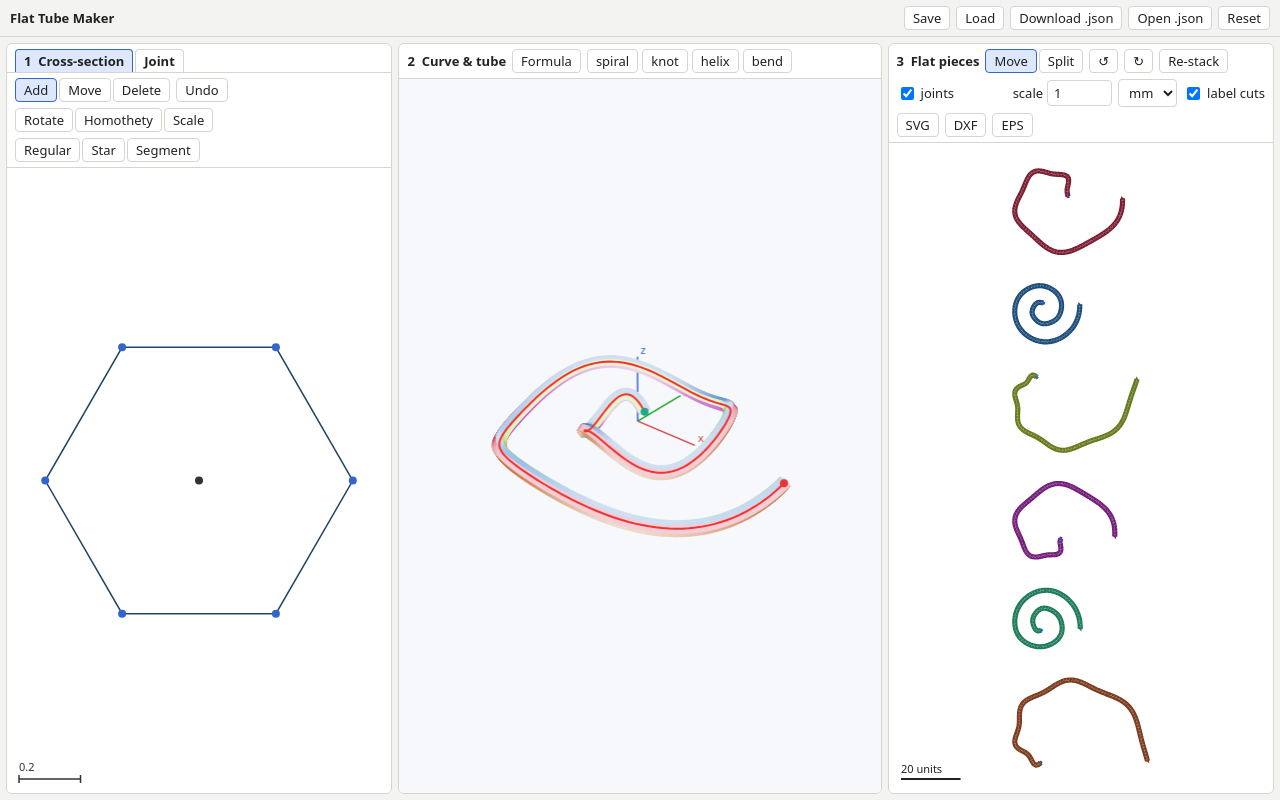
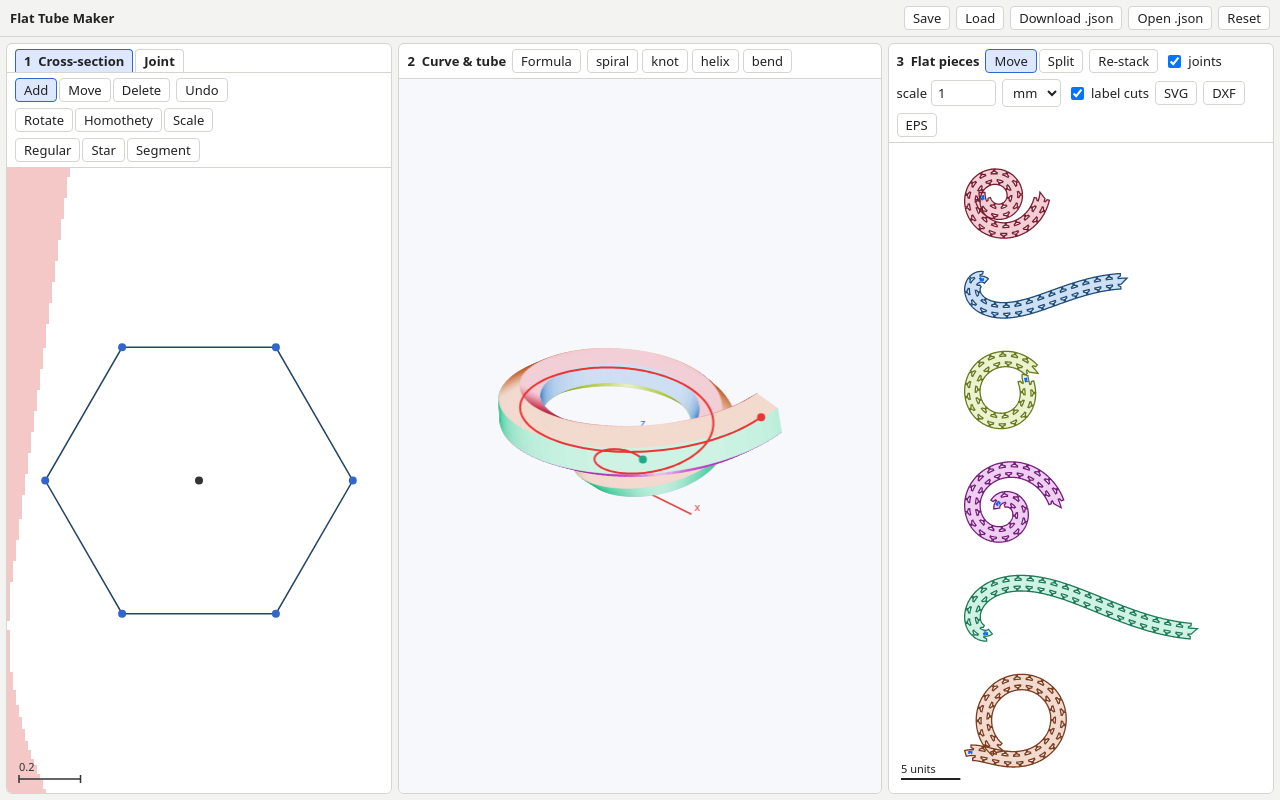
Before and after one commit to chaimgoodmanstrauss/flat-tube-maker, a plain HTML site: page index.html in a window 1280 px wide. Drawn offline with Linux system fonts and the light colour scheme.

Commit message:
Update flat tube maker: geometry, joints, polygon editing, export, flat view
Co-Authored-By: Claude Sonnet 5.5 <noreply@anthropic.com>

```diff
--- a/index.html
+++ b/index.html
@@ -65,8 +65,8 @@
       <b>2 &nbsp;Curve &amp; tube</b>
       <button id="formula" title="Edit x(t), y(t), z(t)">Formula</button>
       <span class="presets">
-        <button data-preset="t cos t|t sin t|sin 3t|2|4pi">spiral</button>
-      <button data-preset="(3+cos 3t) cos 2t|(3+cos 3t) sin 2t|sin 3t|0|2pi">knot</button>
+        <button data-preset=".25t cos t|.25t sin t|.25t|2|4pi">spiral</button>
+      <button data-preset="(2+cos 3t) cos 2t|(2+cos 3t) sin 2t|sin 3t|0|2pi">knot</button>
       <button data-preset="3cos t|3sin t|t/2|0|6pi">helix</button>
       <button data-preset="2cos t|sin 2t|t/3|0|3pi">bend</button>
       </span>
@@ -94,7 +94,6 @@
         <button data-fmode="move" title="Drag pieces; [ ] rotates the selected piece (shift = 45°)">Move</button>
         <button data-fmode="split" title="Then click a piece to cut it across at that spot">Split</button>
       </span>
-      <button id="rotl" title="Rotate selected piece ([)">↺</button><button id="rotr" title="Rotate selected piece (])">↻</button>
       <button id="relayout" title="Stack all pieces again">Re-stack</button>
       <label><input type="checkbox" id="jon" checked> joints</label>
       <span class="sp"></span>
--- a/js/app.js
+++ b/js/app.js
@@ -4,7 +4,7 @@
   const DEFAULT = () => ({
     v: 1,
     polygon: { closed: true, pts: [0, 1, 2, 3, 4, 5].map(k => [+(0.5 * Math.cos(k * Math.PI / 3)).toFixed(3), +(0.5 * Math.sin(k * Math.PI / 3)).toFixed(3)]) },
-    curve: { x: 't cos t', y: 't sin t', z: 'sin 3t', t0: '2', t1: '4pi', n: 300 },
+    curve: { x: '.25t cos t', y: '.25t sin t', z: '.25t', t0: '2', t1: '4pi', n: 300 },
     out: { scale: 1, unit: 'mm', cutLabels: true },
     joint: FTM.joints.defaults(),
     splits: {},
@@ -49,6 +49,7 @@
     const closed = state.polygon.closed = true;
     const drawn = state.polygon.pts, poly = closed ? FTM.resolvePolygon(drawn) : drawn;
     const Q = FTM.sweep(poly, cur.P, fr.U, fr.V);
+    editor.setNeg(FTM.negVolume(cur.P, fr.U, fr.V));
     model = { P: cur.P, T: cur.T, U: fr.U, V: fr.V, Q, closed };
     strips = FTM.buildStrips(poly, closed, Q, fr.U, fr.V);
     nSamples = n;
@@ -149,7 +150,6 @@
   $('jdove').addEventListener('click', () => jedit.setPts(FTM.joints.DOVETAIL.map(p => p.slice())));
   $('jon').addEventListener('change', e => { state.joint.on = e.target.checked; scheduleB(); });
   document.querySelectorAll('[data-fmode]').forEach(b => b.addEventListener('click', () => flat.setMode(b.dataset.fmode)));
-  $('rotl').addEventListener('click', () => flat.rotateSel(5)); $('rotr').addEventListener('click', () => flat.rotateSel(-5));
   $('relayout').addEventListener('click', () => { state.layout = {}; scheduleB(); });
 
   // ---- save / load ----
--- a/js/export.js
+++ b/js/export.js
@@ -25,7 +25,7 @@ window.FTM = window.FTM || {};
     s += `<g id="CUT" fill="none" stroke="#ff0000" stroke-width="${sw}" stroke-linejoin="round">\n`;
     for (const p of paths) {
       const d = p.pts.map((q, i) => (i ? 'L' : 'M') + f(q[0]) + ' ' + f(-q[1])).join(' ') + (p.closed ? ' Z' : '');
-      s += `<path data-layer="${p.layer}"${p.layer !== 'CUT' ? ' stroke="#0000ff"' : ''} d="${d}"/>\n`;
+      s += `<path data-layer="${p.layer}"${p.layer === 'OVERLAP' ? ' stroke="#ff6600"' : p.layer !== 'CUT' ? ' stroke="#0000ff"' : ''} d="${d}"/>\n`;
     }
     s += '</g>\n';
     return s + '</svg>\n';
@@ -37,7 +37,7 @@ window.FTM = window.FTM || {};
     const layers = [...new Set(paths.map(p => p.layer))];
     let s = g(0, 'SECTION') + g(2, 'HEADER') + g(9, '$ACADVER') + g(1, 'AC1009') + g(9, '$INSUNITS') + g(70, cfg.unit === 'mm' ? 4 : cfg.unit === 'in' ? 1 : 0) + g(0, 'ENDSEC');
     s += g(0, 'SECTION') + g(2, 'TABLES') + g(0, 'TABLE') + g(2, 'LAYER') + g(70, layers.length);
-    layers.forEach((l, i) => { s += g(0, 'LAYER') + g(2, l) + g(70, 0) + g(62, l === 'CUT' ? 1 : 5) + g(6, 'CONTINUOUS'); });
+    layers.forEach((l, i) => { s += g(0, 'LAYER') + g(2, l) + g(70, 0) + g(62, l === 'CUT' ? 1 : l === 'OVERLAP' ? 30 : 5) + g(6, 'CONTINUOUS'); });
     s += g(0, 'ENDTAB') + g(0, 'ENDSEC') + g(0, 'SECTION') + g(2, 'ENTITIES');
     for (const p of paths) {
       s += g(0, 'POLYLINE') + g(8, p.layer) + g(66, 1) + g(10, 0) + g(20, 0) + g(30, 0) + g(70, p.closed ? 1 : 0);
@@ -53,7 +53,7 @@ window.FTM = window.FTM || {};
     let s = `%!PS-Adobe-3.0 EPSF-3.0\n%%BoundingBox: ${Math.floor(bb[0])} ${Math.floor(bb[1])} ${Math.ceil(bb[2])} ${Math.ceil(bb[3])}\n%%HiResBoundingBox: ${f(bb[0])} ${f(bb[1])} ${f(bb[2])} ${f(bb[3])}\n%%Creator: Flat Tube Maker\n%%EndComments\n`;
     s += `${f(k)} ${f(k)} scale\n1 0 0 setrgbcolor ${f(cfg.unit === 'in' ? 0.004 : cfg.unit === 'mm' ? 0.1 : 0.5)} setlinewidth 1 setlinejoin\n`;
     for (const p of paths) {
-      s += (p.layer === 'CUT' ? '1 0 0' : '0 0 1') + ' setrgbcolor\nnewpath\n' + p.pts.map((q, i) => `${f(q[0])} ${f(q[1])} ${i ? 'lineto' : 'moveto'}`).join('\n') + (p.closed ? '\nclosepath' : '') + '\nstroke\n';
+      s += (p.layer === 'CUT' ? '1 0 0' : p.layer === 'OVERLAP' ? '1 0.4 0' : '0 0 1') + ' setrgbcolor\nnewpath\n' + p.pts.map((q, i) => `${f(q[0])} ${f(q[1])} ${i ? 'lineto' : 'moveto'}`).join('\n') + (p.closed ? '\nclosepath' : '') + '\nstroke\n';
     }
     return s + 'showpage\n%%EOF\n';
   };
--- a/js/flatview.js
+++ b/js/flatview.js
@@ -53,7 +53,7 @@ window.FTM = window.FTM || {};
           path.pts.forEach((p, i) => { const s = toScr(p, W, H); i ? ctx.lineTo(s[0], s[1]) : ctx.moveTo(s[0], s[1]); });
           if (path.closed) ctx.closePath();
           if (path.layer === 'CUT') { ctx.fillStyle = FTM.pieceColor(pc.edge, 0.88); ctx.fill(); }
-          ctx.strokeStyle = path.layer === 'CUT' ? FTM.pieceColor(pc.edge, 0.3) : '#06f'; ctx.lineWidth = isSel ? 2.6 : 1.3; ctx.stroke();
+          ctx.strokeStyle = path.layer === 'CUT' ? FTM.pieceColor(pc.edge, 0.3) : path.layer === 'OVERLAP' ? '#e60' : '#06f'; ctx.lineWidth = path.layer === 'OVERLAP' ? 1.8 : isSel ? 2.6 : 1.3; ctx.stroke();
         }
         if (opt.rulings) {
           const n = pc.rails.A.length, step = Math.max(1, Math.round((n - 1) / 70));
@@ -95,7 +95,7 @@ window.FTM = window.FTM || {};
         if (!pc) return;
         const l = pc.toLocal(w), A = pc.local.A, B = pc.local.B;
         let best = -1, bd = Infinity;
-        for (let k = 1; k < A.length - 1; k++) { const d = segDist(l, A[k], B[k]); if (d < bd) { bd = d; best = k; } }
+        for (let k = 1; k < pc.nOwn; k++) { const d = segDist(l, A[k], B[k]); if (d < bd) { bd = d; best = k; } }
         if (best > 0) cb.split(pc, pc.i0 + best);
         return;
       }
--- a/js/geom.js
+++ b/js/geom.js
@@ -54,6 +54,20 @@ window.FTM = window.FTM || {};
       U.push(r); V.push(cross(T[i + 1], r));
     }
     return { U, V };
+  };
+
+  // Jacobian of (t,u,v) -> P + uU + vV is d + a u + b v (d = P'.T, a = U'.T, b = V'.T). Returns, per sample, the
+  // half-plane {a u + b v + c < 0} of cross-section points where the tube has negative volume sign (past the centre
+  // of curvature), oriented so that the sample's own sign convention is positive at the origin.
+  FTM.negVolume = function (P, U, V) {
+    const n = P.length, d = (A, i) => { const a = A[Math.max(0, i - 1)], b = A[Math.min(n - 1, i + 1)]; return mul(sub(b, a), 1 / (Math.min(n - 1, i + 1) - Math.max(0, i - 1) || 1)); };
+    const raw = [];
+    for (let i = 0; i < n; i++) {
+      const N = cross(U[i], V[i]);
+      raw.push({ c: dot(d(P, i), N), a: dot(d(U, i), N), b: dot(d(V, i), N) });
+    }
+    const cs = raw.map(r => r.c).sort((x, y) => x - y), sg = cs[cs.length >> 1] >= 0 ? 1 : -1;
+    return raw.map(r => ({ a: r.a * sg, b: r.b * sg, c: r.c * sg }));
   };
 
   // Q[k][i] = P_i + x_k U_i + y_k V_i
--- a/js/joints.js
+++ b/js/joints.js
@@ -10,6 +10,7 @@ window.FTM = window.FTM || {};
   // default cell: a simple dovetail tab above the edge (paper below the line)
 // unit cell x in [-.5,.5] shown as [0,1]: neck at +-.25, head at +-.45, height .4
 J.DOVETAIL = [[0, 0], [0.25, 0], [0.25, 0.1], [0.05, 0.2], [0.05, 0.4], [0.95, 0.4], [0.95, 0.2], [0.75, 0.1], [0.75, 0], [1, 0]];
+J.OVERLAP = 0.25; // arc length of the overlap flap past a split
 J.defaults = () => ({ on: true, w: 1, margin: 0.5, pts: J.DOVETAIL.map(p => p.slice()) });
 // earlier defaults, migrated to the current one when found in saved state
 J.OLD_DEFAULTS = [JSON.stringify([[0, 0], [0.35, 0], [0.25, 0.3], [0.75, 0.3], [0.65, 0], [1, 0]]), JSON.stringify([[0, 0], [0.2, 0], [0.15, 0.3], [0.35, 0.3], [0.3, 0], [0.7, 0], [0.65, -0.3], [0.85, -0.3], [0.8, 0], [1, 0]])];
@@ -132,15 +133,25 @@ J.OLD_DEFAULTS = [JSON.stringify([[0, 0], [0.35, 0], [0.25, 0.3], [0.75, 0.3], [
     };
     strips.forEach(st => {
       const cuts = cutsOf(st.edge), bounds = [0, ...cuts, st.N];
+      // each piece that is followed by a cut overlaps the next one: its plain (joint-free) flap runs on past the cut
+      const mid = i => (st.SA[i] + st.SB[i]) / 2, ov = ctx.overlap === undefined ? J.OVERLAP : ctx.overlap;
+      const ie = bounds.map((b, q) => {
+        if (q >= bounds.length - 1) return b;
+        const i1 = bounds[q + 1];
+        if (i1 >= st.N) return i1;
+        const cap = i1 + ((bounds[q + 2] - i1) >> 1);
+        let e = i1; while (e < cap && mid(e + 1) - mid(i1) <= ov) e++;
+        return e;
+      });
       for (let q = 0; q < bounds.length - 1; q++) {
-        const i0 = bounds[q], i1 = bounds[q + 1];
+        const i0 = bounds[q], i1 = bounds[q + 1], i1e = ie[q], flap = i1e > i1, flapIn = q > 0 && ie[q - 1] > i0;
         const label = 'P' + (st.edge + 1) + (cuts.length ? String.fromCharCode(97 + q) : '');
-        const pA = railPath(st, 'A', i0, i1), pB = railPath(st, 'B', i0, i1);
+        const pA = railPath(st, 'A', i0, i1).concat(st.A.slice(i1 + 1, i1e + 1)), pB = railPath(st, 'B', i0, i1).concat(st.B.slice(i1 + 1, i1e + 1));
         let outline = pA.slice();
-        if (i1 < st.N) outline = outline.concat(cutPath(st.A[i1], st.B[i1], fwdAt(st, i1), jt).slice(1, -1));
+        if (i1 < st.N && !flap) outline = outline.concat(cutPath(st.A[i1], st.B[i1], fwdAt(st, i1), jt).slice(1, -1));
         outline = outline.concat(pB.slice().reverse());
-        if (i0 > 0) outline = outline.concat(cutPath(st.A[i0], st.B[i0], fwdAt(st, i0).map(v => -v), jt).slice(1, -1).reverse());
-        const A = st.A.slice(i0, i1 + 1), B = st.B.slice(i0, i1 + 1);
+        if (i0 > 0 && !flapIn) outline = outline.concat(cutPath(st.A[i0], st.B[i0], fwdAt(st, i0).map(v => -v), jt).slice(1, -1).reverse());
+        const A = st.A.slice(i0, i1e + 1), B = st.B.slice(i0, i1e + 1);
         // local frame: chord along +x, centred on the bbox
         const n = A.length;
         const m0 = [(A[0][0] + B[0][0]) / 2, (A[0][1] + B[0][1]) / 2], m1 = [(A[n - 1][0] + B[n - 1][0]) / 2, (A[n - 1][1] + B[n - 1][1]) / 2];
@@ -152,10 +163,11 @@ J.OLD_DEFAULTS = [JSON.stringify([[0, 0], [0.35, 0], [0.25, 0.3], [0.75, 0.3], [
         lo = lo.map(sh);
         const local = { outline: lo, A: A.map(rot).map(sh), B: B.map(rot).map(sh), w: bb.w, h: bb.h };
         local.paths = [{ layer: 'CUT', closed: true, pts: lo }];
+        if (flapIn) { const k = ie[q - 1] - i0; local.paths.push({ layer: 'OVERLAP', closed: false, pts: [local.A[k], local.B[k]] }); } // where the previous piece's flap ends
         if (ctx.labels) local.paths.push(...FTM.labelPaths(label, local.A, local.B));
         const arc = (S) => S[i1] - S[i0];
         const pc = {
-          key: st.edge + ':' + i0, edge: st.edge, i0, i1, N: st.N, id: pieces.length,
+          key: st.edge + ':' + i0, edge: st.edge, i0, i1, nOwn: i1 - i0, N: st.N, id: pieces.length,
           label,
           flatErr: st.flatErr, length: { A: arc(st.SA), B: arc(st.SB) }, seams: st.seams, local,
           xf: null, rails: {}, paths: local.paths.map(p => ({ layer: p.layer, closed: p.closed, pts: [] })), bbox: null,
--- a/js/polyedit.js
+++ b/js/polyedit.js
@@ -31,7 +31,7 @@ window.FTM = window.FTM || {};
 
   FTM.PolyEditor = function (canvas, state, onChange) {
     const view = { s: 160 };     // pixels per unit; origin is always the panel centre
-    let mode = 'add', hover = -1, drag = -1, snapOn = false, xform = null, xs = null;
+    let neg = [], mode = 'add', hover = -1, drag = -1, snapOn = false, xform = null, xs = null;
     const undo = [];
     const poly = () => state.polygon;
     const toScr = (p, W, H) => [W / 2 + p[0] * view.s, H / 2 - p[1] * view.s];
@@ -130,6 +130,21 @@ window.FTM = window.FTM || {};
       const { ctx, w: W, h: H } = FTM.fitCanvas(canvas);
       ctx.fillStyle = css('--panel'); ctx.fillRect(0, 0, W, H);
       const ox = W / 2, oy = H / 2;
+      // negative-volume region: cross-section points past the centre of curvature at some sample
+      if (neg.length) {
+        const R = Math.hypot(W, H) / 2 / view.s, hp = neg.filter(q => q.c < R * Math.hypot(q.a, q.b));
+        if (hp.length) {
+          const st = 3; ctx.fillStyle = 'rgba(220,60,60,.28)';
+          for (let y = 0; y < H; y += st) {
+            const v = -(y + st / 2 - H / 2) / view.s;
+            for (let x = 0, run = -1; x <= W; x += st) {
+              let bad = false;
+              if (x < W) { const u = (x + st / 2 - W / 2) / view.s; for (const q of hp) if (q.a * u + q.b * v + q.c < 0) { bad = true; break; } }
+              if (bad && run < 0) run = x; else if (!bad && run >= 0) { ctx.fillRect(run, y, x - run, st); run = -1; }
+            }
+          }
+        }
+      }
       // origin
       ctx.fillStyle = css('--axis'); ctx.beginPath(); ctx.arc(ox, oy, 4, 0, 7); ctx.fill();
       // unit scale bar (1, 2, 5 x 10^k units)
@@ -159,6 +174,7 @@ window.FTM = window.FTM || {};
     const api = {
       draw,
       setMode(m) { mode = m; document.querySelectorAll('[data-mode]').forEach(b => b.classList.toggle('on', b.dataset.mode === m)); canvas.dataset.mode = m; },
+      setNeg(h) { neg = h; },
       setXform(m) { xform = m; document.querySelectorAll('[data-xf]').forEach(b => b.classList.toggle('on', b.dataset.xf === m)); },
       setPolygon(np, noUndo) { if (!noUndo) pushUndo(); state.polygon = np; onChange(); api.fit(); },
       undo() { const s = undo.pop(); if (s) { state.polygon = JSON.parse(s); onChange(); } },
```
